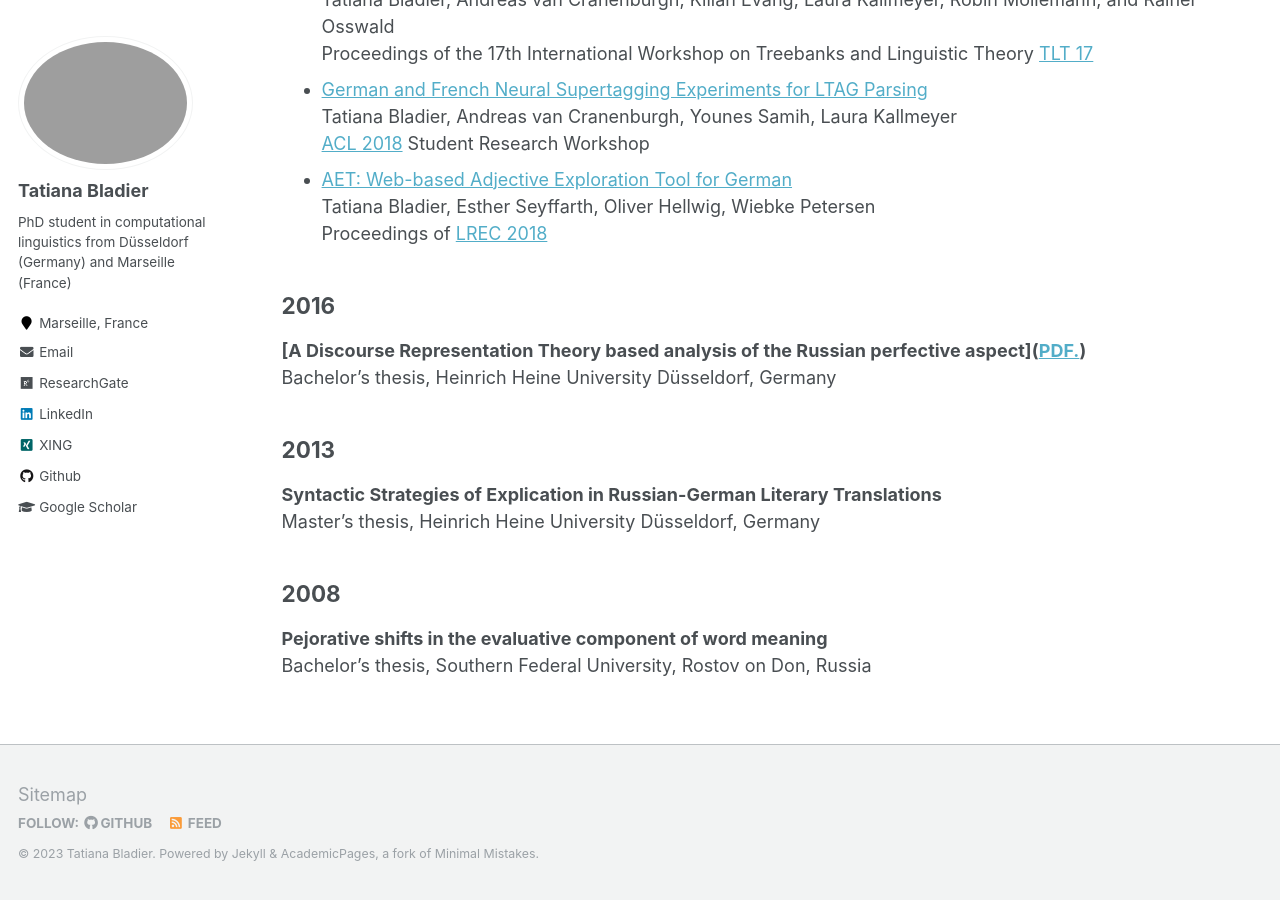
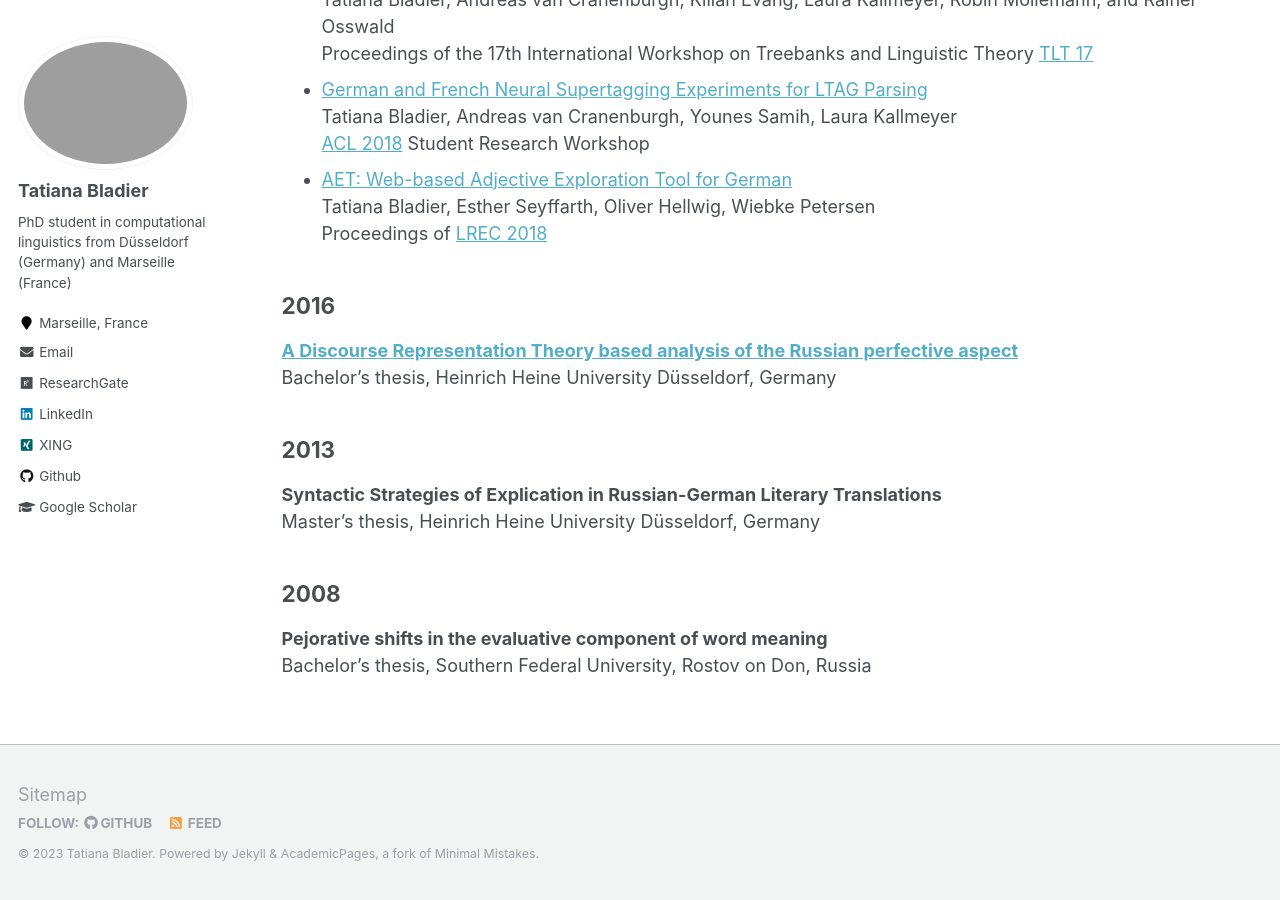
Before and after one commit to TatianaBladier/TatianaBladier.github.io, a Jekyll site: the page built from _pages/publications.md, in a window 1280 px wide and 900 px high, scrolled down 1300 px. Built offline with Jekyll 4.4.1, drawn with Linux system fonts in a browser that asks for light colours; part of the change alters nothing that is shown.

Commit message:
add link to BA Thesis

```diff
--- a/_pages/publications.md
+++ b/_pages/publications.md
@@ -55,7 +55,7 @@ Proceedings of [LREC 2018](http://lrec2018.lrec-conf.org/en/)
 
 ## 2016
 
-**[A Discourse Representation Theory based analysis of the Russian perfective aspect](<a href="tatianabladier.github.io/files/Bladier_BA_thesis_DRT_Russian_Aspect.pdf" target="_blank">PDF.</a>)**<br />
+**[A Discourse Representation Theory based analysis of the Russian perfective aspect](https://tatianabladier.github.io/files/Bladier_BA_thesis_DRT_Russian_Aspect.pdf)**<br />
 Bachelor's thesis, Heinrich Heine University Düsseldorf, Germany
 
 ## 2013
```
